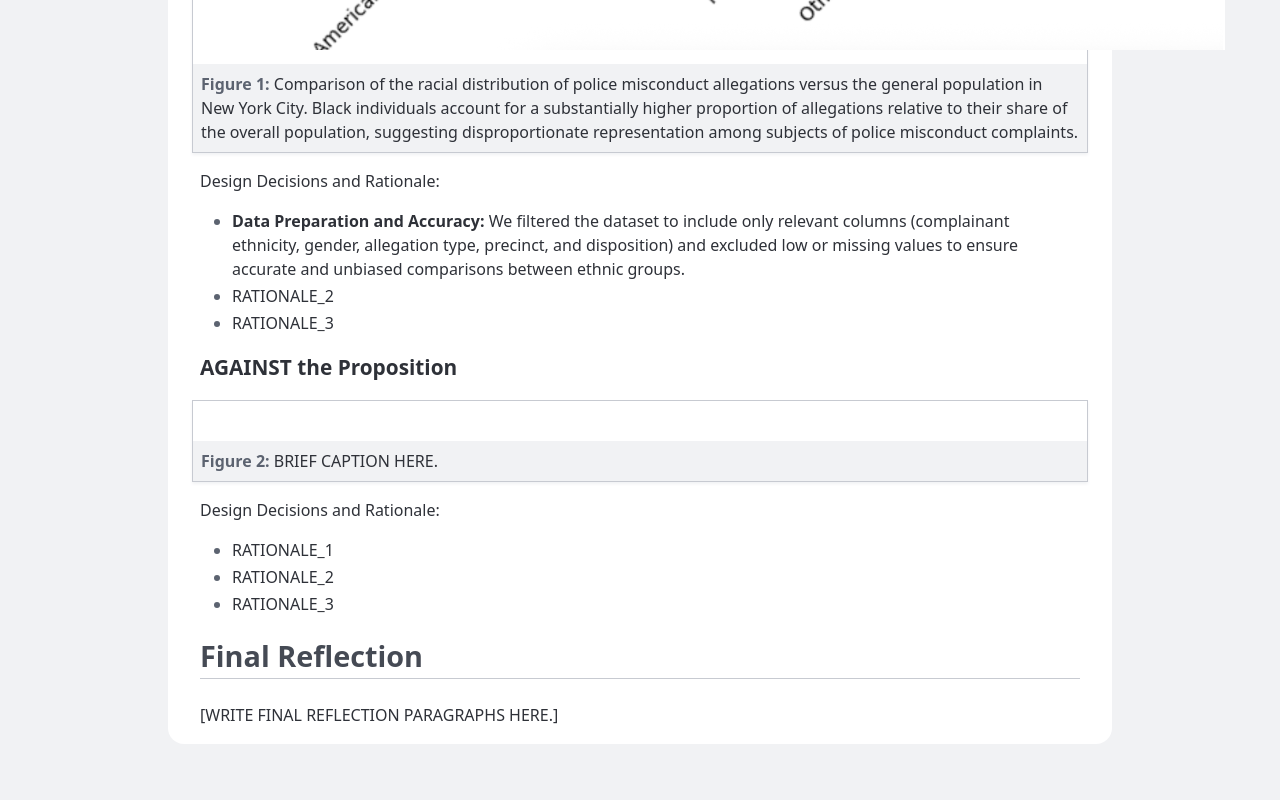
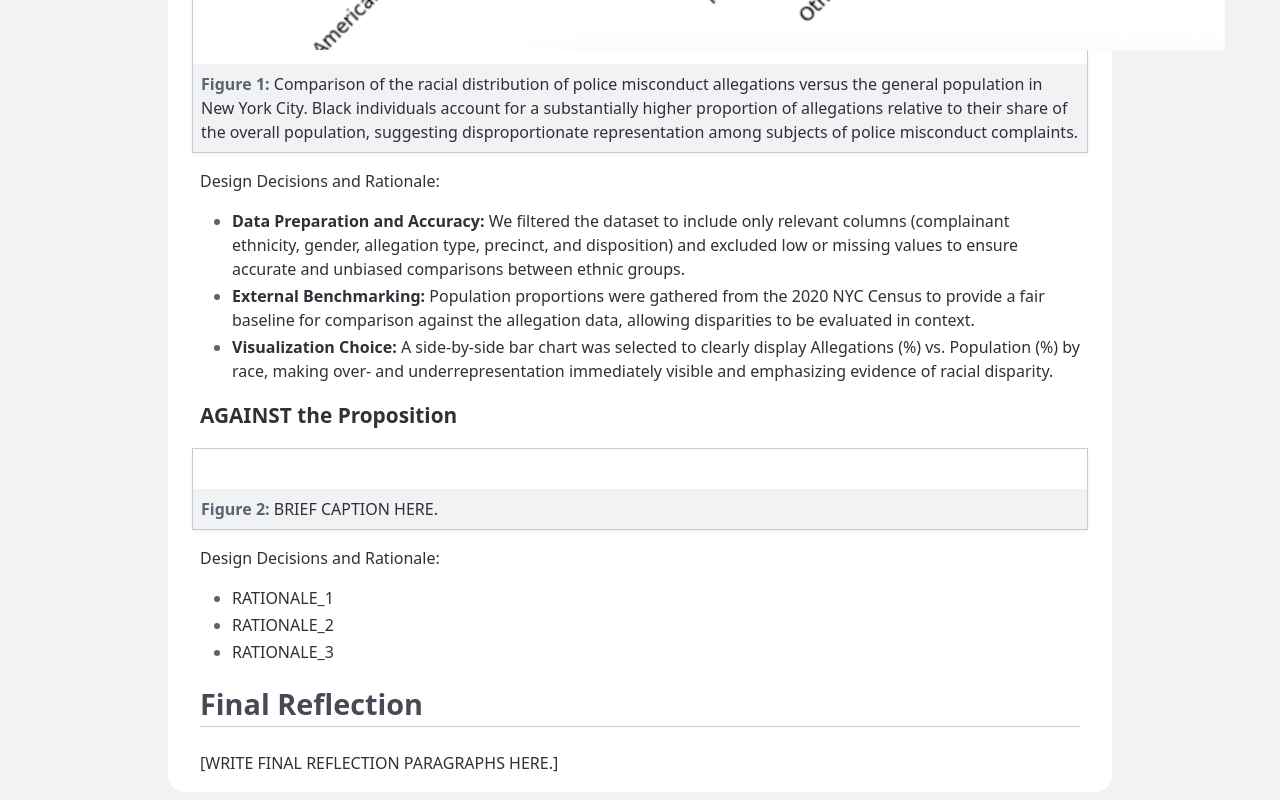
Before and after one commit to musubi3/police-allegation-analysis, a plain HTML site: page index.html in a window 1280 px wide. Shown: the part 1187-1987 px from the top of the page. Before the commit the page ends 1939 px from the top, so only its background shows below. Drawn offline with Linux system fonts and the light colour scheme.

Commit message:
Update index.html

```diff
--- a/index.html
+++ b/index.html
@@ -166,8 +166,8 @@
 
         <ul>
           <li><strong>Data Preparation and Accuracy: </strong>We filtered the dataset to include only relevant columns (complainant ethnicity, gender, allegation type, precinct, and disposition) and excluded low or missing values to ensure accurate and unbiased comparisons between ethnic groups.</li>
-          <li>RATIONALE_2</li>
-          <li>RATIONALE_3</li>
+          <li><strong>External Benchmarking: </strong>Population proportions were gathered from the 2020 NYC Census to provide a fair baseline for comparison against the allegation data, allowing disparities to be evaluated in context.</li>
+          <li><strong>Visualization Choice: </strong>A side-by-side bar chart was selected to clearly display Allegations (%) vs. Population (%) by race, making over- and underrepresentation immediately visible and emphasizing evidence of racial disparity.</li>
         </ul>
       </section>
 
```
